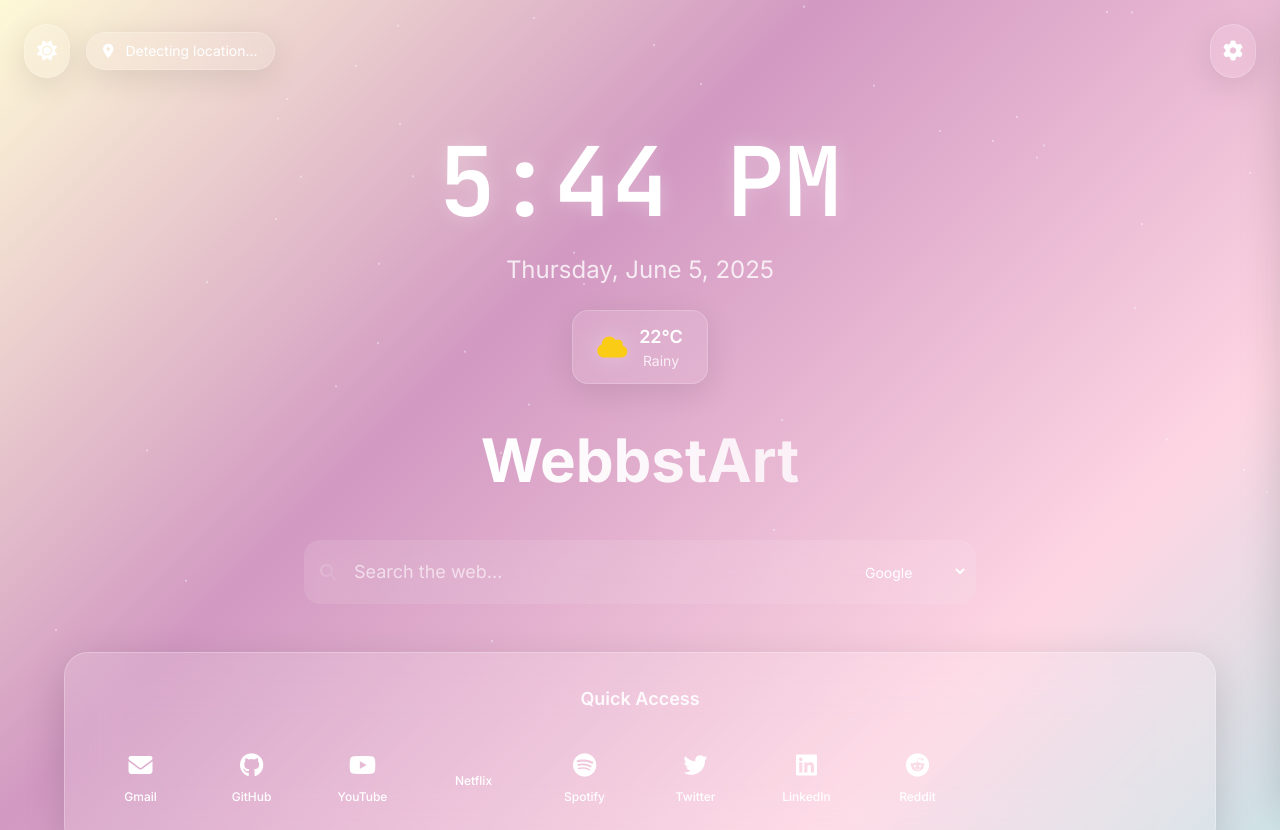
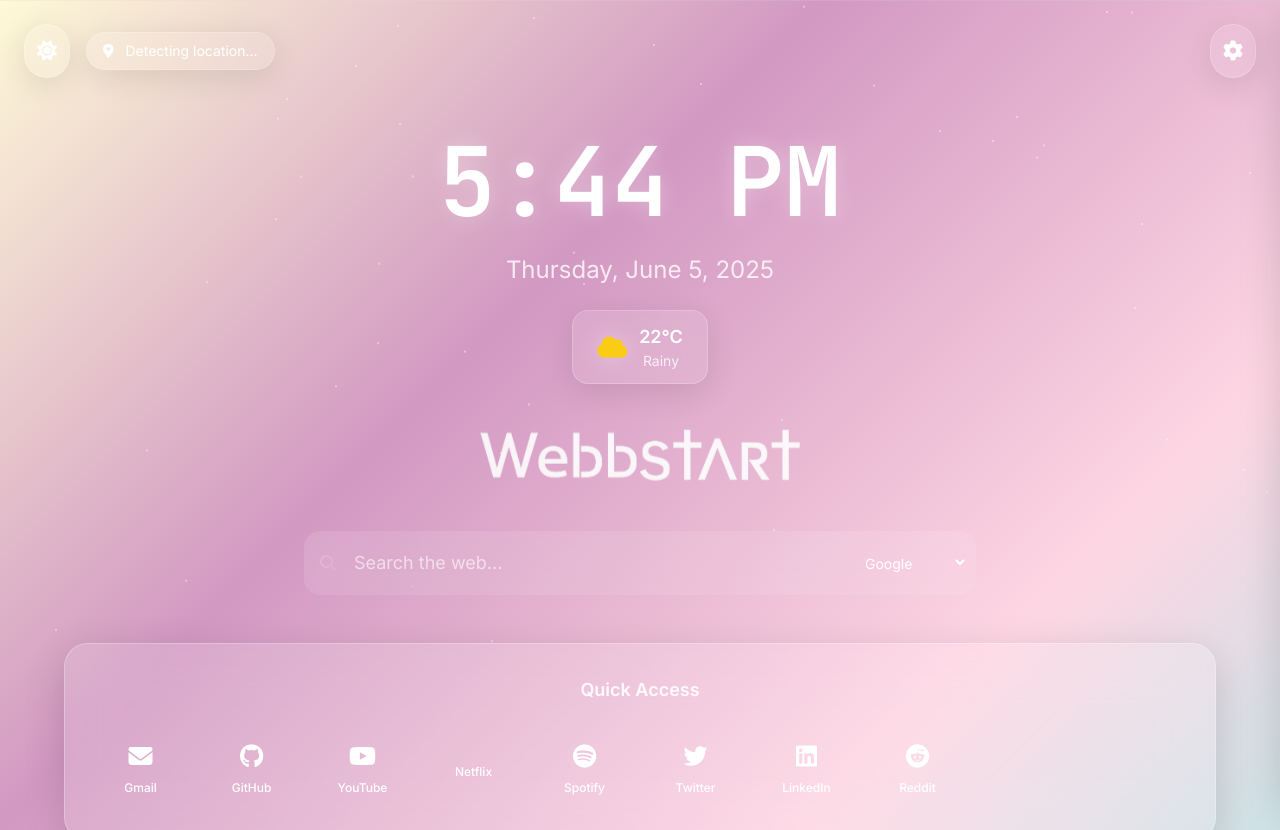
Before and after one commit to iWebbIO/startpage, a plain HTML site: page index.html in a window 1280 px wide. Shown: the top 830 px of the page. Drawn offline with nearby package versions, Linux system fonts and the light colour scheme.

Commit message:
Replace WebbstArt text with image logo
- Replaced the text-based 'WebbstArt' heading with the image from https://iwebbio.github.io/startpage/webbstart.png
- Maintained the same styling and animations (animate-float, opacity transitions)
- Added proper alt text for accessibility
- Image displays with max-width and hover effects

```diff
--- a/index.html
+++ b/index.html
@@ -262,9 +262,7 @@
 
             <!-- Logo -->
             <div class="animate-float mb-8">
-                <h1 class="text-4xl md:text-6xl font-bold bg-gradient-to-r from-white to-white/80 bg-clip-text text-transparent">
-                    WebbstArt
-                </h1>
+                <img src="https://iwebbio.github.io/startpage/webbstart.png" alt="WebbstArt" class="max-w-xs opacity-90 hover:opacity-100 transition-opacity">
             </div>
 
             <!-- Search -->
```
